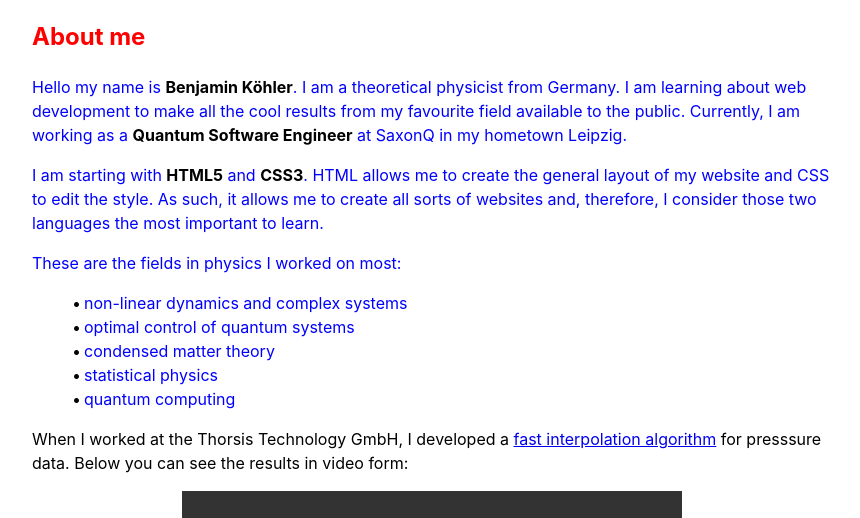
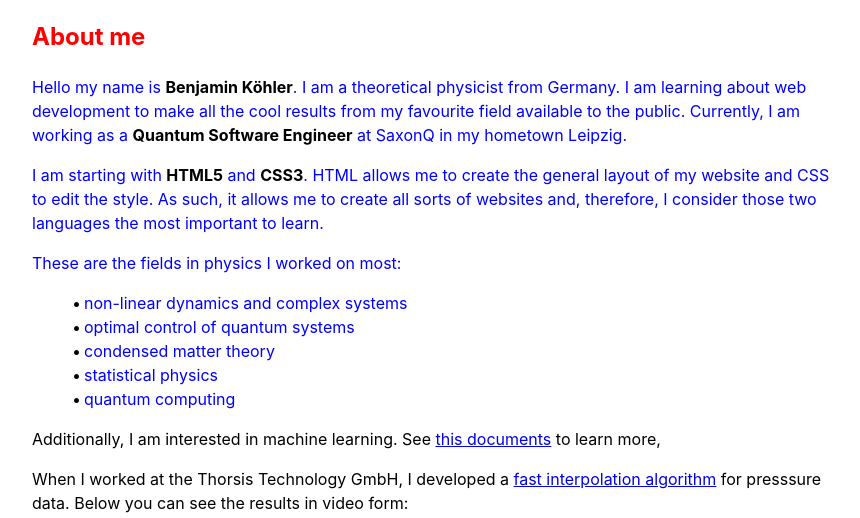
Before and after one commit to benkoehlL/Web-Developer-Bootcamp-with-Flask-and-Python-in-2023, a plain HTML site: page Page structure with HTML/index.html in a window 1280 px wide. Shown: the part 282-800 px from the top of the page, without its empty margins (208-1068 px from the left). Drawn offline with Linux system fonts and the light colour scheme; grey boxes are pictures that could not be loaded.

Commit message:
added machine learning document

```diff
--- a/Page structure with HTML/index.html
+++ b/Page structure with HTML/index.html
@@ -34,7 +34,9 @@
                 <li>statistical physics</li>
                 <li>quantum computing</li>
             </ul>
-
+            <p class="black">
+                Additionally, I am interested in machine learning. See <a href="documents/machine_learning_basics.pdf"> this documents</a> to learn more,
+            </p>
             <p class="black">
                 When I worked at the Thorsis Technology GmbH, I developed a <a href="documents/shepard_review.pdf"> fast interpolation algorithm</a> for
                 presssure data. Below you can see the results in video form:
```
Also changed, not shown: 1 other file.
